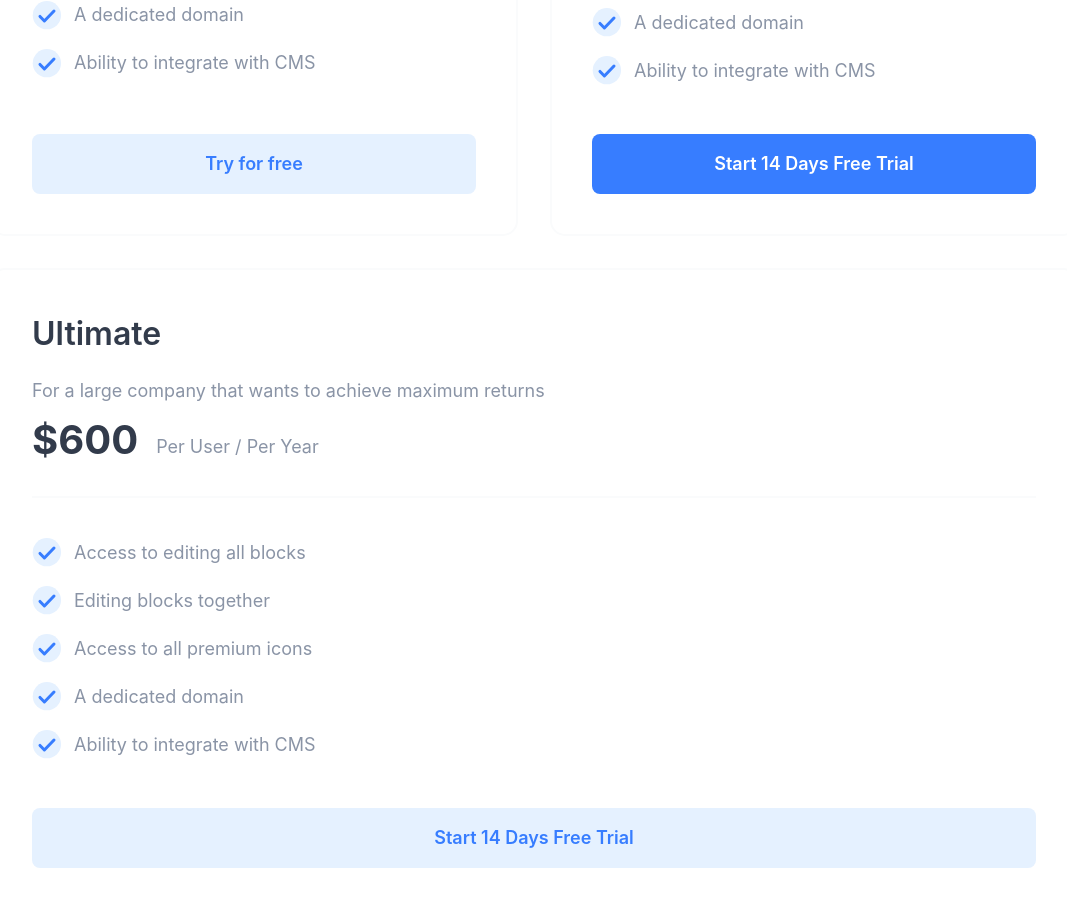
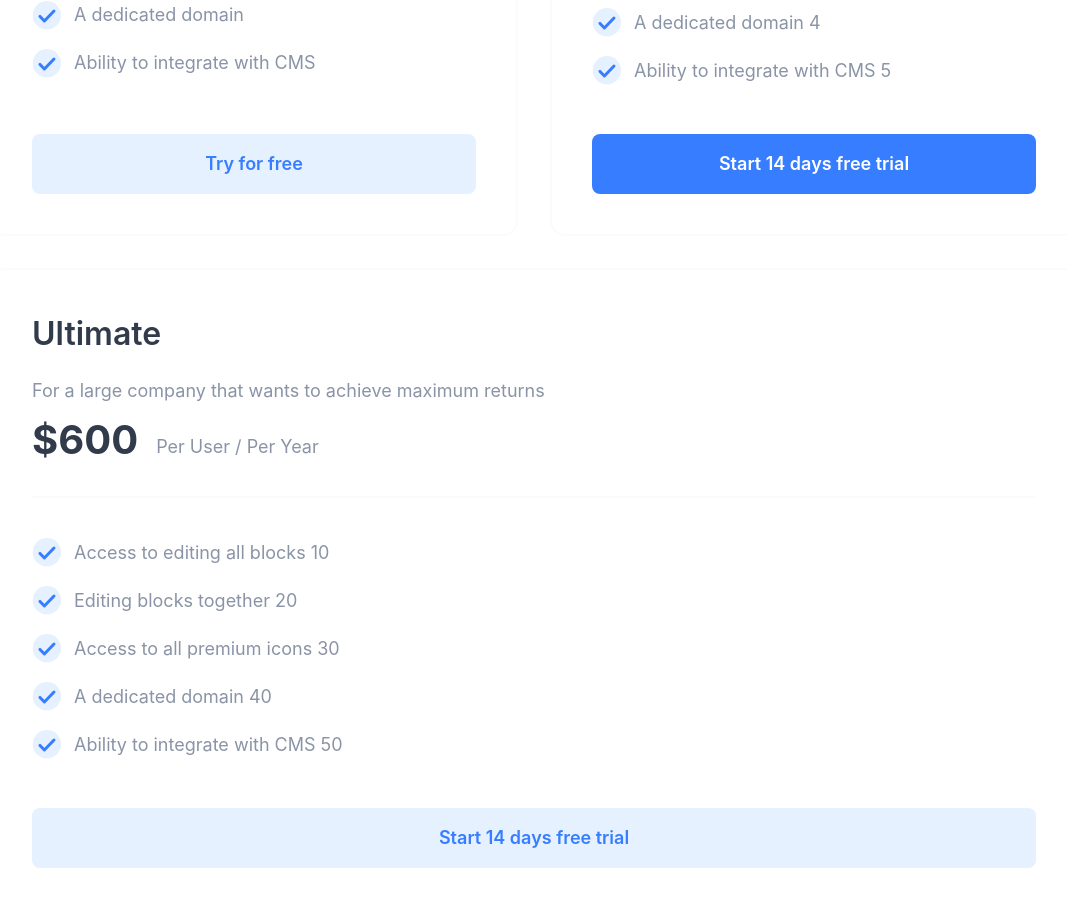
Before and after one commit to aliramazon/move-website-react, a React (Create React App) app: page / in a window 1280 px wide. Shown: the part 6637-7543 px from the top of the page, without its empty margins (106-1173 px from the left). Built offline with nearby package versions, Linux system fonts and the light colour scheme.

Commit message:
Componenttize Pricing section

```diff
--- a/src/sections/Pricing/Pricing.js
+++ b/src/sections/Pricing/Pricing.js
@@ -1,6 +1,99 @@
 import { BlueCheckmarkIcon } from "../../assets/icons";
 
-<BlueCheckmarkIcon />;
+const prices = [
+    {
+        name: "Free",
+        description: "Free start for your project on our platform.",
+        cost: 0,
+        usage: "Per User / Per Year",
+        features: [
+            "Access to editing all blocks",
+            "Editing blocks together",
+            "Access to all premium icons",
+            "A dedicated domain",
+            "Ability to integrate with CMS"
+        ],
+        button: {
+            text: "Try for free",
+            type: "btn-secondary"
+        }
+    },
+    {
+        name: "Standard",
+        description: "For a small company that wants to show what it's worth.",
+        cost: 400,
+        usage: "Per User / Per Year",
+        features: [
+            "Access to editing all blocks 1",
+            "Editing blocks together 2",
+            "Access to all premium icons 3",
+            "A dedicated domain 4",
+            "Ability to integrate with CMS 5"
+        ],
+        button: {
+            text: "Start 14 days free trial",
+            type: "btn-primary"
+        }
+    },
+    {
+        name: "Ultimate",
+        description:
+            "For a large company that wants to achieve maximum returns",
+        cost: 600,
+        usage: "Per User / Per Year",
+        features: [
+            "Access to editing all blocks 10",
+            "Editing blocks together 20",
+            "Access to all premium icons 30",
+            "A dedicated domain 40",
+            "Ability to integrate with CMS 50"
+        ],
+        buttonText: "Start 14 days free trial",
+        button: {
+            text: "Start 14 days free trial",
+            type: "btn-secondary"
+        }
+    }
+];
+
+const PricingCards = () => {
+    return (
+        <div className="pricing-section__plans">
+            {prices.map((price) => {
+                return (
+                    <div className="pricing-card">
+                        <h5 className="pricing-card__heading">{price.name}</h5>
+                        <p className="pricing-card__text pricing-card__subheading">
+                            {price.description}
+                        </p>
+                        <div className="pricing-card__price">
+                            <h4>${price.cost}</h4>
+                            <p className="pricing-card__text">{price.usage}</p>
+                        </div>
+                        <ul className="pricing-card__list">
+                            {price.features.map((feature, idx) => {
+                                return (
+                                    <li
+                                        className="pricing-card__text"
+                                        key={idx}
+                                    >
+                                        <BlueCheckmarkIcon />
+                                        {feature}
+                                    </li>
+                                );
+                            })}
+                        </ul>
+                        <button
+                            className={`btn btn-lg btn-full-width ${price.button.type} pricing-card__btn`}
+                        >
+                            {price.button.text}
+                        </button>
+                    </div>
+                );
+            })}
+        </div>
+    );
+};
 
 export const Pricing = () => {
     return (
@@ -21,118 +114,7 @@ export const Pricing = () => {
                     </label>
                     <span>Bill Anually</span>
                 </div>
-                <div className="pricing-section__plans">
-                    <div className="pricing-card">
-                        <h5 className="pricing-card__heading">Free</h5>
-                        <p className="pricing-card__text pricing-card__subheading">
-                            Free start for your project on our platform.
-                        </p>
-                        <div className="pricing-card__price">
-                            <h4>$0</h4>
-                            <p className="pricing-card__text">
-                                Per User / Per Year
-                            </p>
-                        </div>
-                        <ul className="pricing-card__list">
-                            <li className="pricing-card__text">
-                                <BlueCheckmarkIcon /> Access to editing all
-                                blocks
-                            </li>
-                            <li className="pricing-card__text">
-                                <BlueCheckmarkIcon />
-                                Editing blocks together
-                            </li>
-                            <li className="pricing-card__text">
-                                <BlueCheckmarkIcon />
-                                Access to all premium icons
-                            </li>
-                            <li className="pricing-card__text">
-                                <BlueCheckmarkIcon />A dedicated domain
-                            </li>
-                            <li className="pricing-card__text">
-                                <BlueCheckmarkIcon />
-                                Ability to integrate with CMS
-                            </li>
-                        </ul>
-                        <button className="btn btn-lg btn-full-width btn-secondary pricing-card__btn">
-                            Try for free
-                        </button>
-                    </div>
-                    <div className="pricing-card">
-                        <h5 className="pricing-card__heading">Standard</h5>
-                        <p className="pricing-card__text pricing-card__subheading">
-                            For a small company that wants to show what it's
-                            worth.
-                        </p>
-                        <div className="pricing-card__price">
-                            <h4>$300</h4>
-                            <p className="pricing-card__text">
-                                Per User / Per Year
-                            </p>
-                        </div>
-                        <ul className="pricing-card__list">
-                            <li className="pricing-card__text">
-                                <BlueCheckmarkIcon />
-                                Access to editing all blocks
-                            </li>
-                            <li className="pricing-card__text">
-                                <BlueCheckmarkIcon />
-                                Editing blocks together
-                            </li>
-                            <li className="pricing-card__text">
-                                <BlueCheckmarkIcon />
-                                Access to all premium icons
-                            </li>
-                            <li className="pricing-card__text">
-                                <BlueCheckmarkIcon />A dedicated domain
-                            </li>
-                            <li className="pricing-card__text">
-                                <BlueCheckmarkIcon />
-                                Ability to integrate with CMS
-                            </li>
-                        </ul>
-                        <button className="btn btn-lg btn-full-width btn-primary">
-                            Start 14 Days Free Trial
-                        </button>
-                    </div>
-                    <div className="pricing-card">
-                        <h5 className="pricing-card__heading">Ultimate</h5>
-                        <p className="pricing-card__text pricing-card__subheading">
-                            For a large company that wants to achieve maximum
-                            returns
-                        </p>
-                        <div className="pricing-card__price">
-                            <h4>$600</h4>
-                            <p className="pricing-card__text">
-                                Per User / Per Year
-                            </p>
-                        </div>
-                        <ul className="pricing-card__list">
-                            <li className="pricing-card__text">
-                                <BlueCheckmarkIcon />
-                                Access to editing all blocks
-                            </li>
-                            <li className="pricing-card__text">
-                                <BlueCheckmarkIcon />
-                                Editing blocks together
-                            </li>
-                            <li className="pricing-card__text">
-                                <BlueCheckmarkIcon />
-                                Access to all premium icons
-                            </li>
-                            <li className="pricing-card__text">
-                                <BlueCheckmarkIcon />A dedicated domain
-                            </li>
-                            <li className="pricing-card__text">
-                                <BlueCheckmarkIcon />
-                                Ability to integrate with CMS
-                            </li>
-                        </ul>
-                        <button className="btn btn-lg btn-full-width btn-secondary">
-                            Start 14 Days Free Trial
-                        </button>
-                    </div>
-                </div>
+                <PricingCards />
             </div>
         </section>
     );
```
